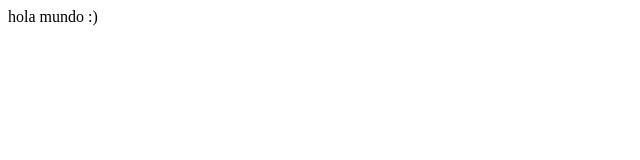
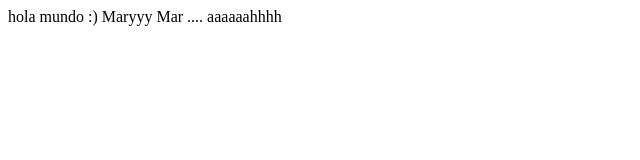
Before and after one commit to maritza-062793/ejercicioenClaseGitHUB, a plain HTML site: page index.html in a window 1280 px wide. Shown: the whole page, without its empty margins (0-640 px from the left). Drawn offline with Linux system fonts and the light colour scheme.

Commit message:
Edición de archivo html
Edición de archivo html

```diff
--- a/index.html
+++ b/index.html
@@ -2,5 +2,6 @@
 <head></head>
 <body>
 hola mundo :)
+Maryyy Mar .... aaaaaahhhh
 </body>
 </html>
```
